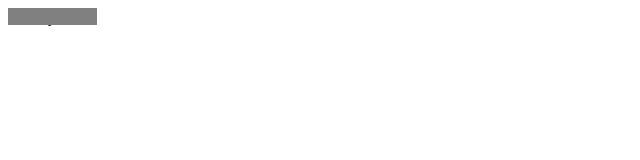
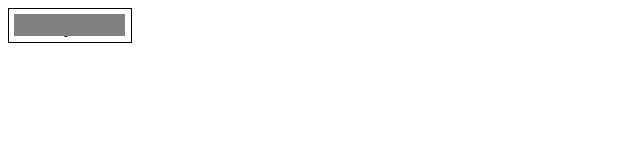
Before and after one commit to Gerhut/ScratchCard, a plain HTML site: page index.html in a window 1280 px wide. Shown: the whole page, without its empty margins (0-640 px from the left). Drawn offline with Linux system fonts and the light colour scheme.

Commit message:
美化Demo页面

```diff
--- a/index.html
+++ b/index.html
@@ -4,10 +4,20 @@
   <meta charset="utf-8">
   <meta name="viewport" content="width=device-width, initial-scale=1.0, user-scalable=no">
   <title>ScratchCard Demo</title>
+  <style>
+  div {
+  	display: inline-block;
+  	padding: 5px;
+  	border: 1px solid black;
+  }
+  span {
+  	font-size: 20px;
+  }
+  </style>
 </head>
 <body>
-  <span id="sceatchable">Hooray! $300</span>
+  <div><span id="sceatchable">Hooray! $300</span></div>
   <script src="ScratchCard.js"></script>
-  <script>ScratchCard(document.querySelector('#sceatchable'));</script>
+  <script>ScratchCard(document.querySelector('span'));</script>
 </body>
 </html>
```
